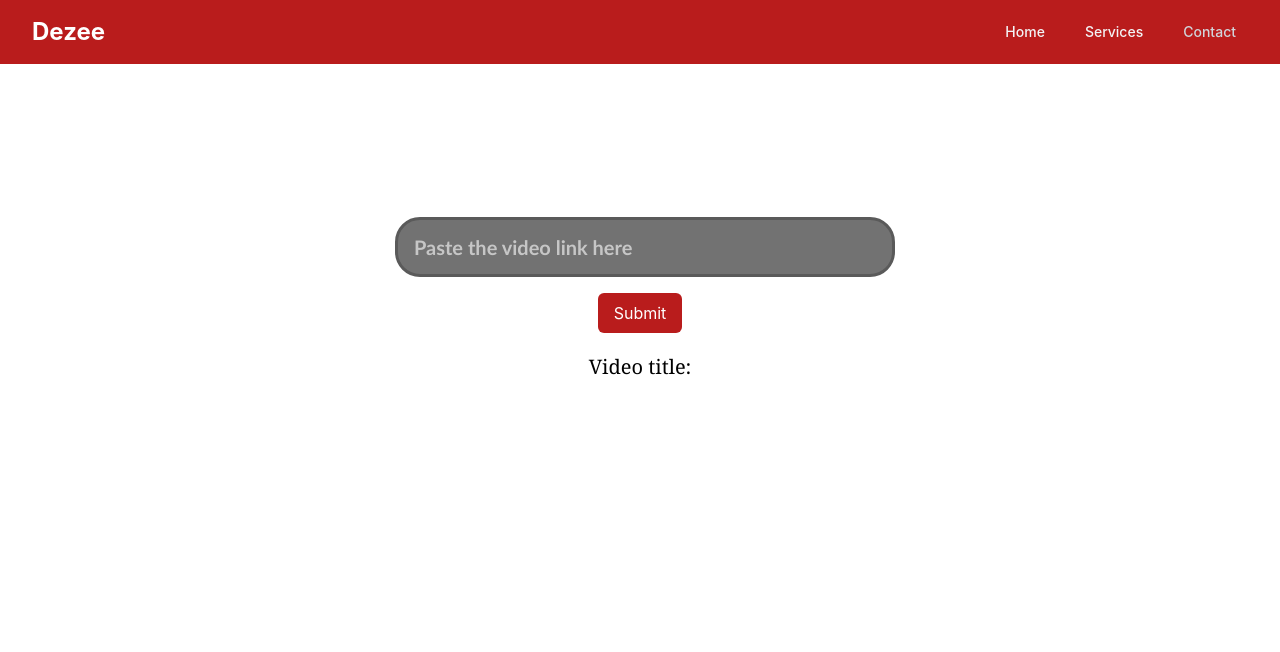
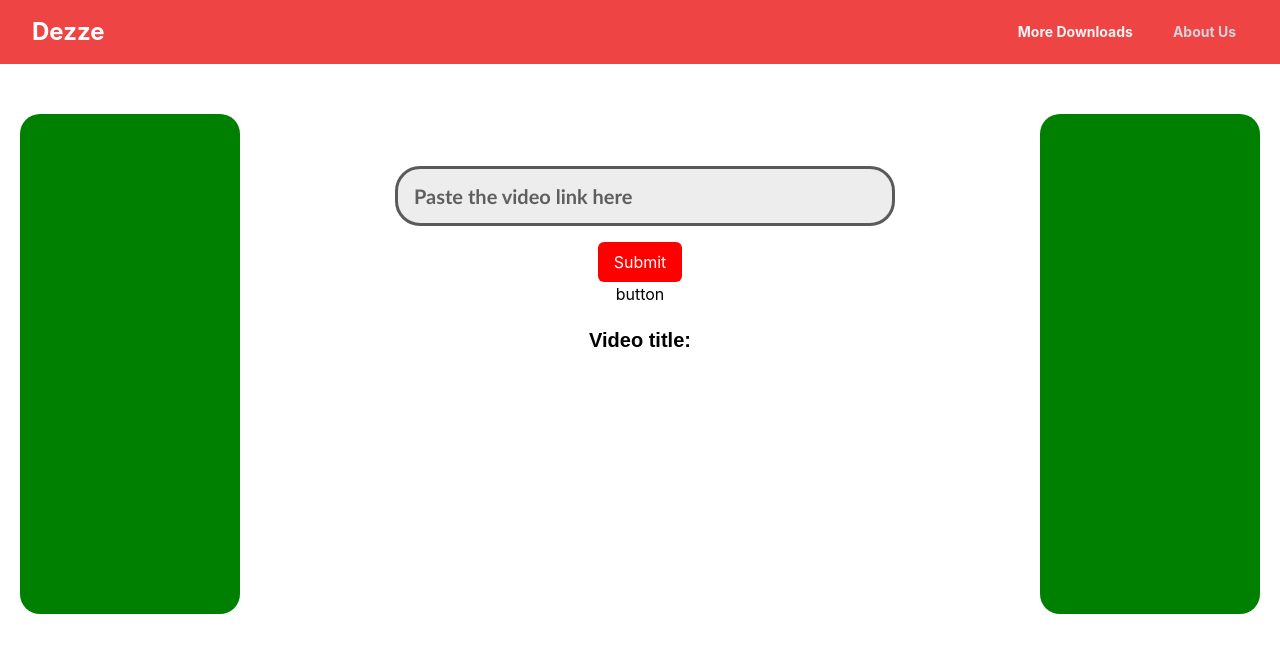
Before and after one commit to sojanonelson/dezze_v1, a React (Create React App) app: page / in a window 1280 px wide. Shown: the top 652 px of the page. Built offline with nearby package versions, Linux system fonts and the light colour scheme.

Commit message:
something

```diff
--- a/public/index.html
+++ b/public/index.html
@@ -7,16 +7,13 @@
     <meta name="theme-color" content="#000000" />
     <meta
       name="description"
-      content="Web site created using create-react-app"
+      content="Now easily download your favourite youtube audio!"
     />
-
-    <link rel="manifest" href="%PUBLIC_URL%/manifest.json" />
 
     <title>Dezze YT</title>
   </head>
   <body>
     <noscript>You need to enable JavaScript to run this app.</noscript>
     <div id="root"></div>
-
   </body>
 </html>
--- a/src/App.css
+++ b/src/App.css
@@ -18,7 +18,7 @@
 @media only screen and (max-width: 500px) {
   .main input{
     font-family:'Trebuchet MS', 'Lucida Sans Unicode', 'Lucida Grande', 'Lucida Sans', Arial, sans-serif;
-    margin-top: 30%;
+    margin-top: 20%;
     font-size:20px;
     margin-left: 10px;
     width:350px;
@@ -31,7 +31,7 @@
 @media only screen and (min-width: 590px) {
   .main input{
     font-family:'Trebuchet MS', 'Lucida Sans Unicode', 'Lucida Grande', 'Lucida Sans', Arial, sans-serif;
-    margin-top: 30%;
+    margin-top: 20%;
     font-size:20px;
     margin-left: 10px;
     width:500px;
@@ -44,7 +44,7 @@
 @media only screen and (max-width:260px) {
   .main input{
     font-family:'Trebuchet MS', 'Lucida Sans Unicode', 'Lucida Grande', 'Lucida Sans', Arial, sans-serif;
-    margin-top: 30%;
+    margin-top: 20%;
     font-size:20px;
     margin-left:2px;
     width:250px;
@@ -57,7 +57,7 @@
 @media only screen and (width: 1366px) {
   .main input{
     font-family:'Trebuchet MS', 'Lucida Sans Unicode', 'Lucida Grande', 'Lucida Sans', Arial, sans-serif;
-    margin-top: 30%;
+    margin-top: 20%;
     margin-left: 10px;
     width:700px;
     height:60px;
@@ -68,24 +68,37 @@
 
 input{
   border: 3px solid rgb(90, 90, 90);
-  background-color: rgb(114, 114, 114);
+  background-color: rgb(238, 237, 237);
 
 
 }
 
 input:focus {
   background-color: white;
-  box-shadow:inset 0 0 8px 2px #3e3e3e;
 
 }
 
 input::placeholder {
   font-weight: bold;
   opacity: 0.6;
-  color: white;
+  color: rgb(0, 0, 0);
 }
 
 .thumbnail{
 height: 200px;
 width: auto;
+border-radius: 10px;
 }
+
+.videotitle{
+  font-family: sans-serif;
+}
+
+
+#fire{
+  background-color: black;
+}
+
+#fire:hover{
+  background-color: blueviolet;
+}
--- a/src/App.jsx
+++ b/src/App.jsx
@@ -8,6 +8,7 @@ const App = () => {
   const [link, setLink] = useState("");
   const [load,setLoad] = useState(false);
   const [thumbnailUrl,setThumnailurl] = useState("");
+  const [isstatetrue,setIsStateTrue] =useState(false);
 
 
 
@@ -17,6 +18,12 @@ const App = () => {
     setVideoid(e.target.value);
   };
 
+  const buttonStyles = {
+    backgroundColor: isstatetrue ? "green" : "red",
+
+
+
+  };
 
 
   const handleSubmit = async (event) => {
@@ -35,6 +42,7 @@ const App = () => {
       },
     }
 
+    setIsStateTrue(true);
     ;
 
     try {
@@ -48,32 +56,37 @@ const App = () => {
   };
 
   return (
+  <div>
 
-  <div className="main bg-grey-100 ">
+  <div className="main  ">
+
 
      <div className="flex flex-col items-center">
 
       <div className="input ">
-        <input className="px-4 py-2 w-full  rounded-md" onChange={handleChange}
-          value={videoid} type="text" placeholder="Paste the video link here"/>
+        <input required="number" type="url" className="px-4 py-2 w-full  rounded-md" onChange={handleChange}
+          value={videoid} placeholder="Paste the video link here"/>
       </div>
       <div className="mt-4">
    <a href={link ? `${link}` : "#"}>
 
 
-        <button className="px-4 py-2 text-white bg-red-700 rounded-md" onClick={handleSubmit} >{link ? "Download" : "Submit" }</button>
+        <button className="sojan px-4 py-2 text-white  rounded-md " style={buttonStyles}  onClick={handleSubmit} >{link ? "Download" : "Submit" }</button>
+
    </a>
 
       </div>
 
+      <button className="sojan">button</button>
 
-
-      <h1 className="text-xl mt-5 text-black-200 font-serif">Video title: {title}</h1>
-
+      <h1 className="videotitle text-xl mt-5 text-black-200 "><b>Video title:</b> {title}</h1>
+      <div >
       <img className="thumbnail" src={thumbnailUrl} alt="" />
+      </div>
       <h1>{load === true && link === "" ? "Loading" : ""}</h1>
 
     </div>
+  </div>
   </div>
 
 
--- a/src/Navbar.js
+++ b/src/Navbar.js
@@ -3,17 +3,16 @@ import React from 'react'
 const Navbar = () => {
   return (
     <div>
-    <nav class="bg-red-700">
+    <nav class="bg-red-500">
     <div class="max-w-7xl mx-auto px-4 sm:px-6 lg:px-8">
       <div class="flex items-center justify-between h-16">
         <div class="flex-shrink-0">
-          <a href='https://google.com' class="text-white text-2xl font-bold">Dezee </a>
+          <a href='https://google.com' class="text-white text-2xl font-bold">Dezze </a>
         </div>
         <div class="hidden md:block">
           <div class="ml-10 flex items-baseline space-x-4">
-            <a  href='https://google.com' class="text-gray-100 hover:bg-gray-700 hover:text-white px-3 py-2 rounded-md text-sm font-medium">Home</a>
-            <a  href='https://google.com' class="text-gray-100 hover:bg-gray-700 hover:text-white px-3 py-2 rounded-md text-sm font-medium">Services</a>
-            <a href='https://github.com/sojanonelson' class="text-gray-300 hover:bg-gray-700 hover:text-white px-3 py-2 rounded-md text-sm font-medium">Contact</a>
+            <a  href='https://google.com' class="text-gray-100 hover:bg-gray-700 hover:text-white px-3 py-2 rounded-md text-sm font-bold">More Downloads</a>
+            <a href='https://github.com/sojanonelson' class="text-gray-300 hover:bg-gray-700 hover:text-white px-3 py-2 rounded-md text-sm font-bold">About Us</a>
           </div>
         </div>
       </div>
--- /dev/null
+++ b/src/components/Left.jsx
@@ -0,0 +1,10 @@
+import React from 'react';
+import "./side.css"
+
+const Left = () => {
+  return (
+    <div className='sides' id="left"></div>
+  )
+}
+
+export default Left
--- /dev/null
+++ b/src/components/Right.jsx
@@ -0,0 +1,10 @@
+import React from 'react';
+import "./side.css"
+
+const Right = () => {
+  return (
+    <div className='sides' id="right"></div>
+  )
+}
+
+export default Right
--- /dev/null
+++ b/src/components/side.css
@@ -0,0 +1,27 @@
+
+@media only screen and (min-width: 960px) {
+    .sides{
+        width:220px;
+        height: 500px;
+        box-shadow: 1px 1px rgba(0,0,0,0.2);
+        transition: box-shadow ease-in-out 0.1s;
+        transform:translateZ(0);
+        box-sizing: border-box;
+        font-size: 13px;
+        margin-top: 50px;
+        border-radius: 20px;
+        text-align: center;
+        background-color: green;
+        color: white;
+    }
+  }
+
+#right{
+    float: right;
+
+}
+
+#left{
+    float: left;
+
+}
--- a/src/index.css
+++ b/src/index.css
@@ -11,3 +11,17 @@ body {
   -moz-osx-font-smoothing: grayscale;
   background-color: white;
 }
+
+.left{
+  float: left;
+  padding-left: 20px;
+  justify-content: space-between;
+
+}
+
+.right{
+  float: right;
+  padding-right: 20px;
+  justify-content: space-between;
+
+}
--- a/src/index.js
+++ b/src/index.js
@@ -1,18 +1,23 @@
-import React from 'react';
-import ReactDOM from 'react-dom/client';
-import './index.css';
-import App from './App';
-import { BrowserRouter } from 'react-router-dom';
-import Navbar from './Navbar';
+import React from "react";
+import ReactDOM from "react-dom/client";
+import "./index.css";
+import App from "./App";
+import { BrowserRouter } from "react-router-dom";
+import Navbar from "./Navbar";
+import LeftSlidebar from "./components/Left";
+import RightSlidebar from "./components/Right";
 
-const root = ReactDOM.createRoot(document.getElementById('root'));
+const root = ReactDOM.createRoot(document.getElementById("root"));
 root.render(
   <React.StrictMode>
+    <BrowserRouter>
+      <Navbar />
+<div className="left"><LeftSlidebar /></div>
 
-    <BrowserRouter>
-    <Navbar/>
-    <App />
+<div className="right"><RightSlidebar /></div>
+      <App />
+
+
     </BrowserRouter>
-
   </React.StrictMode>
 );
```
Also changed, not shown: public/manifest.json (deleted), public/robots.txt (deleted), 1 other file (tests, documents, lock files or other folders).
